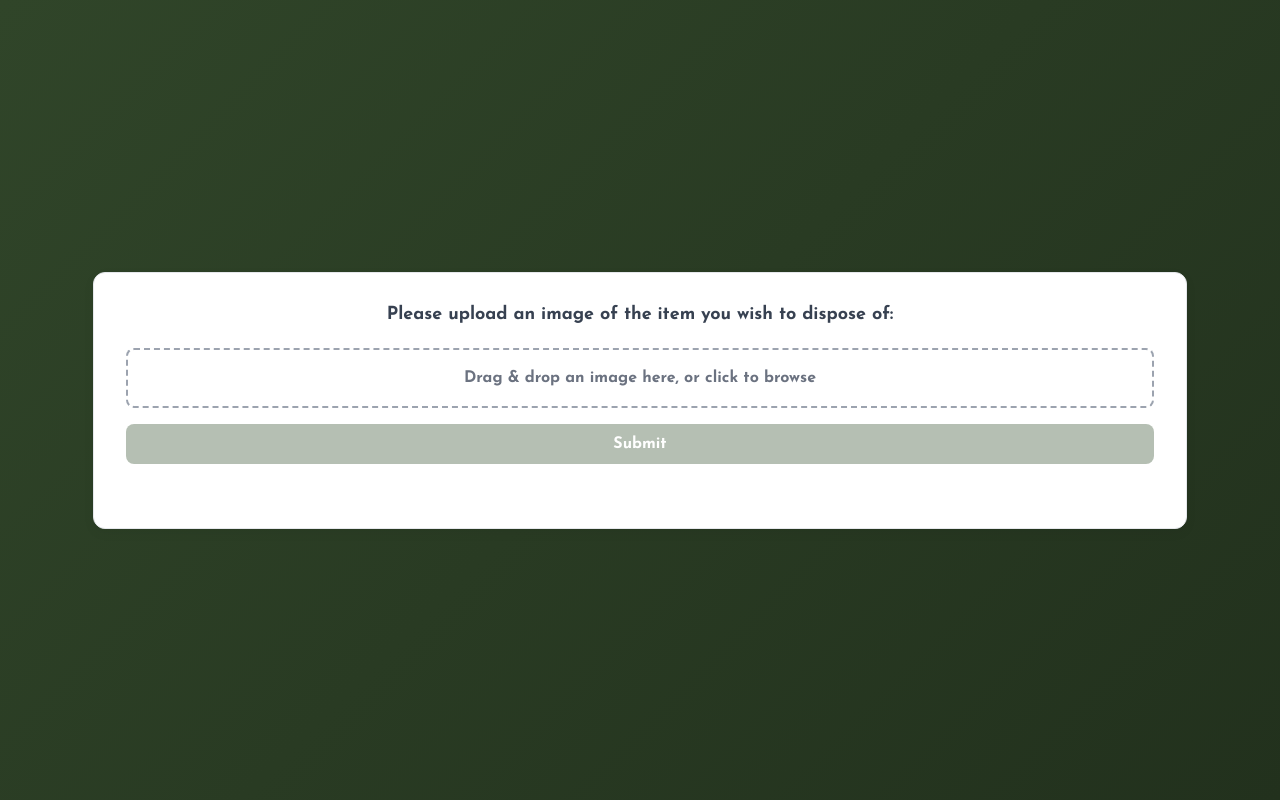
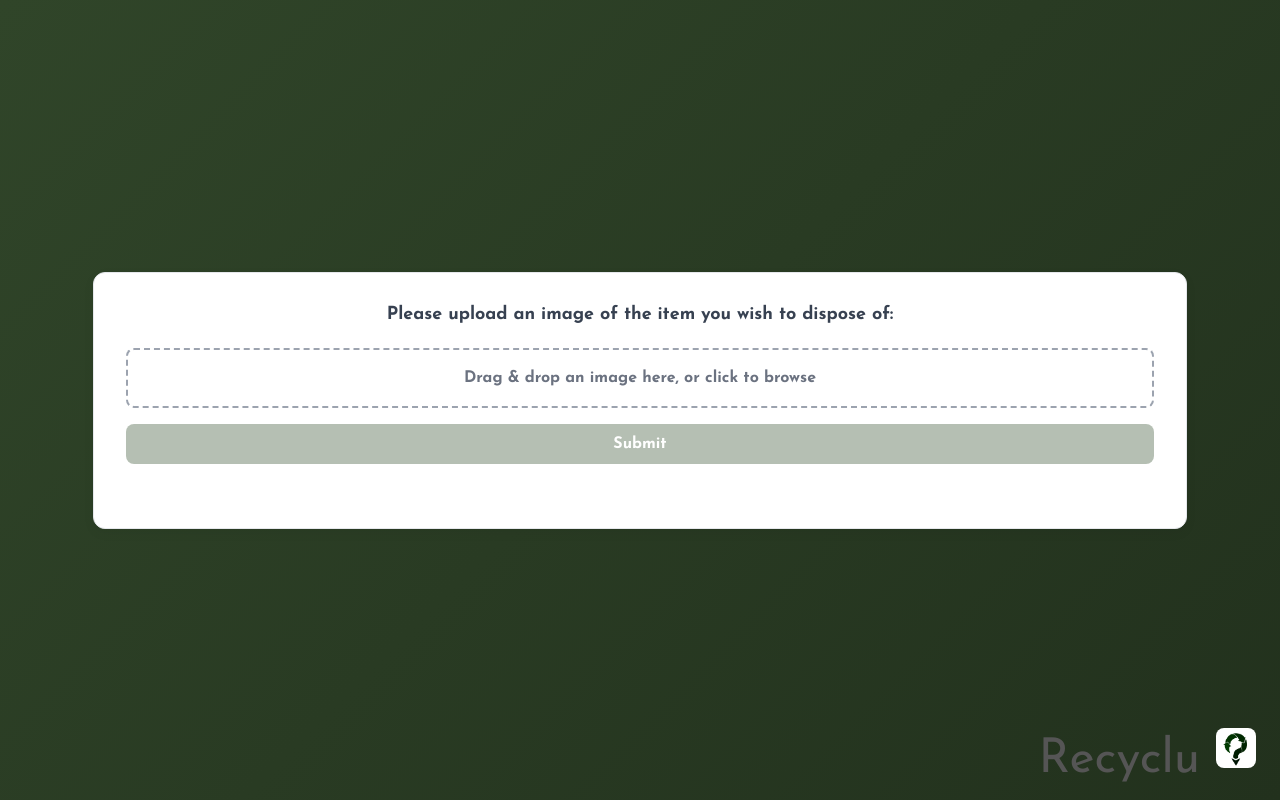
Before and after one commit to TheDarkFyre/item-disposal-website, a Next.js app: page / in a window 1280 px wide. Built offline with nearby package versions, Linux system fonts and the light colour scheme.

Commit message:
Added name & logo

```diff
--- a/src/app/page.js
+++ b/src/app/page.js
@@ -39,6 +39,21 @@ export default function Home() {
         ))}
       </div>
       <Analytics />
+
+      <footer
+        style={{
+          position: "fixed",
+          bottom: "1rem",
+          right: "1rem",
+          fontSize: "3rem",
+          color: "#555",
+        }}
+      >
+        Recyclu
+        <img src="/recyclu.jpg" alt="Recyclu Logo" className={styles.picture} />
+      </footer>
+
     </main>
+
   );
 }
--- a/src/app/page.module.css
+++ b/src/app/page.module.css
@@ -40,3 +40,13 @@
     text-align: center;
     font-weight: 700 !important;
 }
+
+.picture {
+    width: 2.5rem;
+    height: auto;
+    border-radius: 0.5rem;
+    margin-left: 1rem;
+    margin-right: 0.5rem;
+    vertical-align: bottom;
+    margin-bottom: 1rem;
+}
```
Also changed, not shown: public/recyclu.jpg (added).
